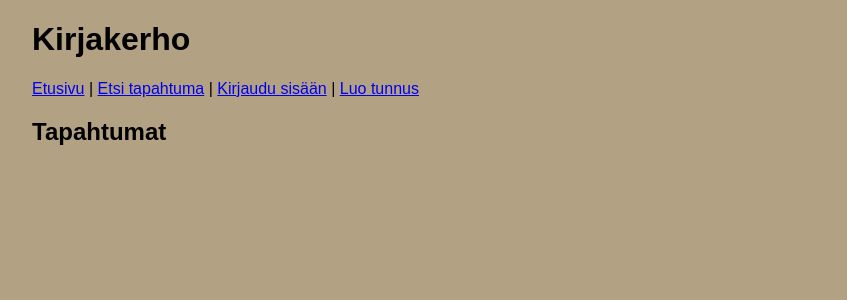
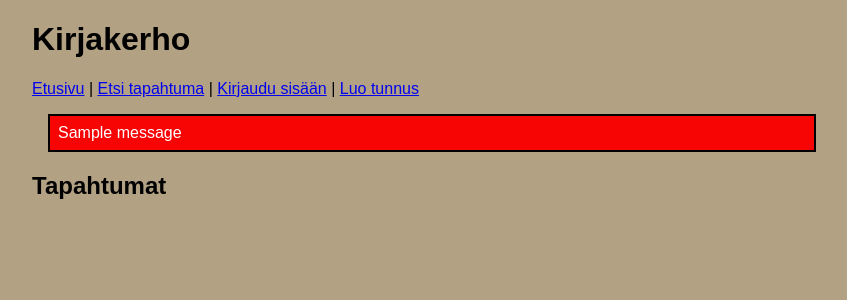
Before and after one commit to Rtf13/Kirjakerho, a Flask app: page / in a window 1280 px wide. Shown: the top 300 px of the page, without its empty margins (208-1055 px from the left). Run offline with Flask 3, Linux system fonts and the light colour scheme; one stand-in notice (Sample message) is shown; data that the repository does not hold is empty.

Commit message:
Show errors with popup messages

```diff
--- a/app.py
+++ b/app.py
@@ -1,7 +1,7 @@
 
 import sqlite3
 from flask import Flask
-from flask import abort, redirect, render_template, request, session
+from flask import abort, flash, redirect, render_template, request, session
 import config
 import db
 import items
@@ -207,14 +207,16 @@ def create():
     password1 = request.form["password1"]
     password2 = request.form["password2"]
     if password1 != password2:
-        return "VIRHE: salasanat eivät ole samat"
+        flash("VIRHE: salasanat eivät ole samat")
+        return redirect("/register")
 
     try:
         users.create_user(username,password1)
     except sqlite3.IntegrityError:
-        return "VIRHE: tunnus on jo varattu"
+        flash("VIRHE: tunnus on jo varattu")
+        return redirect("/register")
 
-    return "Tunnus luotu"
+    return redirect("/")
 
 
 @app.route("/login", methods=["GET", "POST"])
@@ -232,7 +234,8 @@ def login():
             session["username"] = username
             return redirect("/")
         else:
-            return "VIRHE: väärä tunnus tai salasana"
+            flash("VIRHE: väärä tunnus tai salasana")
+            return redirect("/login")
 
 @app.route("/logout")
 def logout():
--- a/static/main.css
+++ b/static/main.css
@@ -5,8 +5,16 @@ body {
   background-color: rgb(179, 161, 132);
 }
 
-.item {
+.item{
   border: 2px solid black;
   margin: 1em;
   padding: 0.2em 0.5em;
 }
+
+.info {
+  border: 2px solid rgb(0, 0, 0);
+  margin: 1em;
+  padding: 0.5em;
+  background-color: rgb(247, 5, 5);
+  color: white;
+}
--- a/templates/layout.html
+++ b/templates/layout.html
@@ -27,6 +27,13 @@
     {% endif %}
   </p>
 
+  {% for message in get_flashed_messages() %}
+
+  <div class="info">
+    {{ message }}
+  </div>
+  {% endfor %}
+
   {% block content %}{% endblock %}
 
 </body>
```
